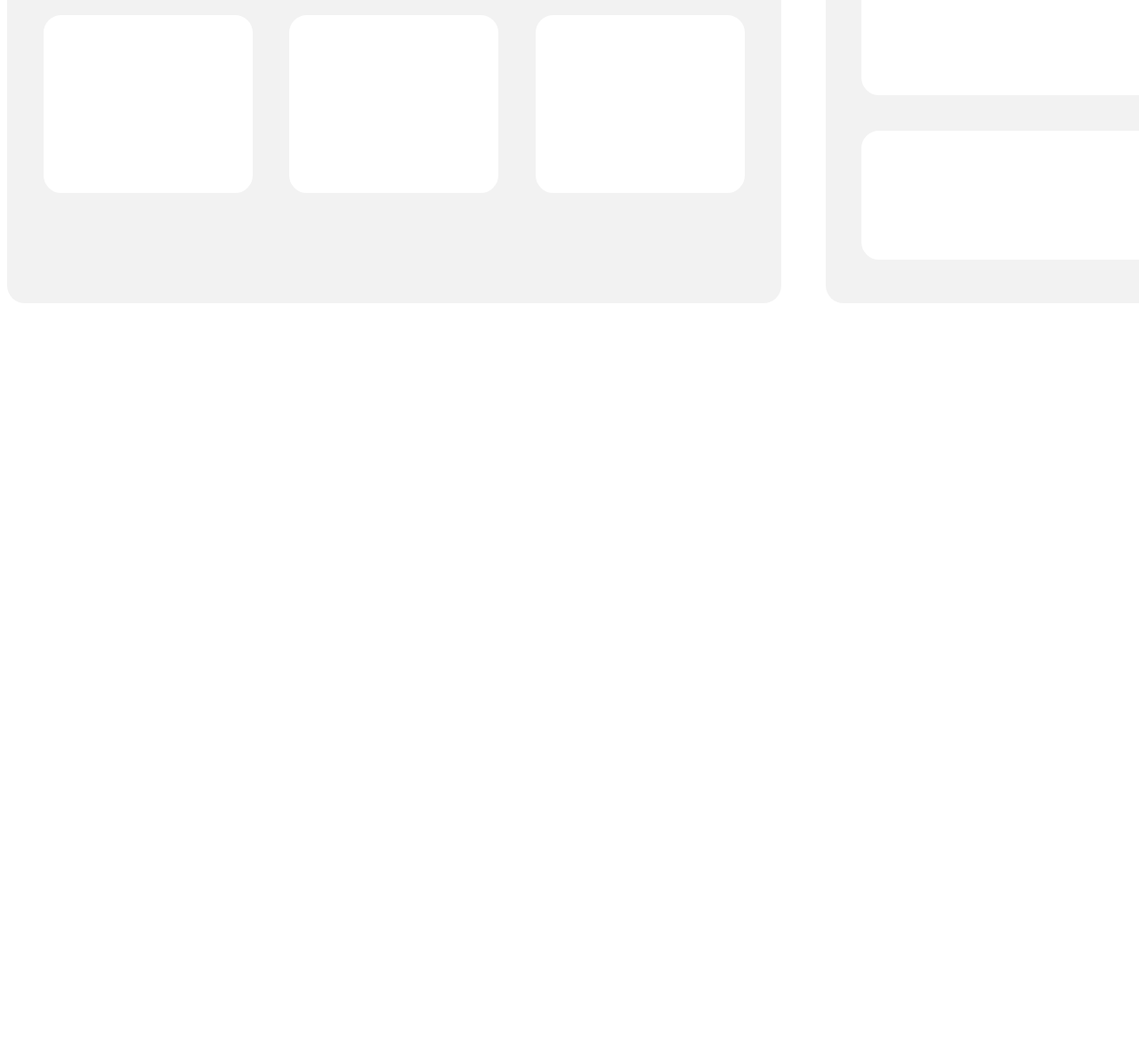
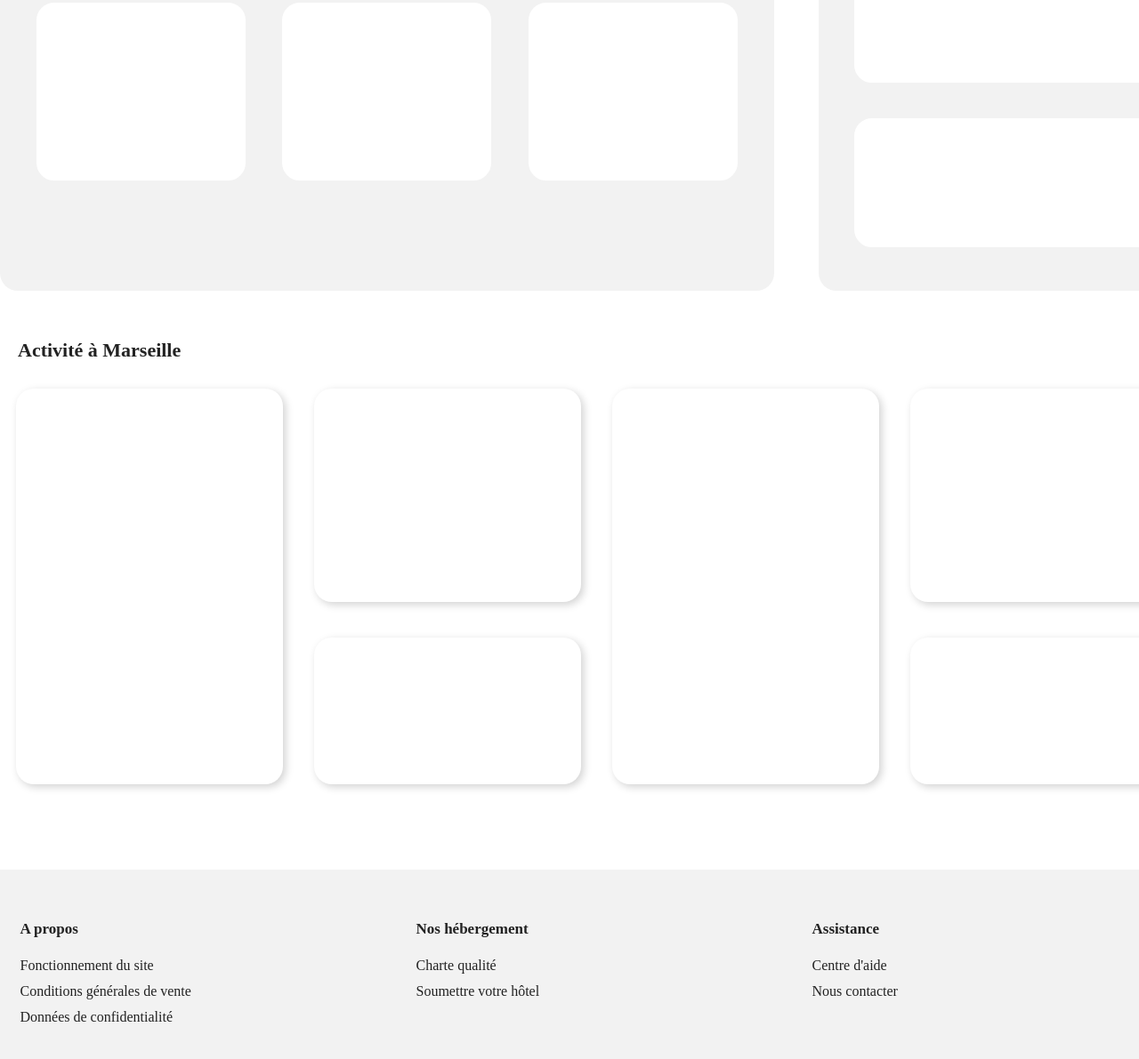
Before and after one commit to louis2tch/LouisTchamda_2_29092021, a plain HTML site: page index.html in a window 1280 px wide. Shown: the part 387-1578 px from the top of the page at 89% size. Before the commit the page ends 826 px from the top, so only its background shows below. Drawn offline with Linux system fonts and the light colour scheme.

Commit message:
insertion de la section Activite et footer

```diff
--- a/css/styles.css
+++ b/css/styles.css
@@ -3,7 +3,7 @@
 
 * {
   font-family: Raleway;
-  font-size: 12px;
+  font-size: 16px;
   color: #222;
   /*text-align: center;*/
 }
@@ -12,17 +12,21 @@
 	margin: 0 auto;
 	/*border:1px solid #ccc;*/
 }
-#header {
+/*header {
+
+}
+*/
+
+#s_hebergement {
 	/**/
 }
 
 #s_hebergement {
 	/**/
 }
+/*footer {
 
-#footer {
-	/**/
-}
+}*/
 
 .r-title {
 	/*Center Location Left*/
@@ -32,8 +36,12 @@
 }
 .r-stitle {
 	/*Center Location Left*/
-	font-size: 12px;
-	font-weight: bold;
+	font-size: 17px;
+	font-weight: 800;
+}
+
+.p-footer {
+	line-height: 180%;
 }
 .local-side {
 	box-sizing: border-box;
@@ -85,6 +93,55 @@
 	margin: 0 auto 40px;
 }
 
+.container-activity {
+	display: flex;
+	flex-direction: row;
+  	justify-content: space-around;
+}
+
+.item-activity {
+	background: #fff;
+  	width: 300px;
+  	height: 445px;
+   /*margin: 0 auto 40px;*/
+}
+.item-activity-inside {
+	box-sizing: border-box; /*Fixe la largeur exacte*/
+	border-radius: 20px;
+  	box-shadow: 3px 3px 10px #d2d2d2; width:300px;
+}
+.item-activity-full {
+  	height: 445px;
+}
+.item-activity-up {
+  	height: 240px;
+	margin-bottom: 40px;
+}
+.item-activity-down {
+  	height: 165px;
+}
+
+.container-footer {
+	display: flex;
+	flex-direction: row;
+  	justify-content: center;
+}
+
+.item-footer {
+	box-sizing: border-box; /*Fixe la largeur exacte*/
+  	width: 445px;
+  	height: 210px;
+	padding:40px 20px;
+   /*margin: 0 auto 40px;*/
+}
+
+footer{
+	margin-top:60px;
+	background:#f2f2f2;
+}
+body{
+	margin:0;
+}
 /*.container div:nth-child(1), div:nth-child(6) {
   background-color: #00BFB8;
 }
--- a/index.html
+++ b/index.html
@@ -10,10 +10,10 @@
 
    </head>
 <body>
- <div class="site-content">
+
    <!-- Header -->
    <header>
-
+	<div class="site-content">
         <!-- Logo -->
         <div>
         </div>
@@ -32,12 +32,12 @@
         <!-- Info -->
         <div>
         </div>
-
+ 	</div>
    </header>
 
    <!-- Section 1 Hebergement-->
    <section id="s_hebergement" >
-
+	<div class="site-content">
     <!-- Center Location Left -->
 	<div class="local-left local-side ">
         <!-- City - Title Hotel -->
@@ -82,49 +82,94 @@
             </div>
         </div>
     </div>
-
+ 	</div>
    </section>
 
 <div style="clear:both"></div>
 
    <!-- Section 2 Activity -->
    <section id="s_activite">
-
+	<div class="site-content">
 	<!-- Actity Title -->
-	<div>
+	<div class="r-title">
+    Activité à Marseille
     </div>
 
     <!-- Activity content-->
-	<div>
+	<div class="container-activity">
         <!-- Activity 1 -->
-        <div>
+        <div class="item-activity item-activity-inside item-activity-full">
+
+
         </div>
          <!-- Activity 2 -->
-        <div>
+        <div class="item-activity">
+            <table class="item-activity-inside item-activity-up">
+            	<tr>
+                    <td >
+                    </td>
+                </tr>
+            </table>
+            <table class="item-activity-inside item-activity-down">
+            	<tr>
+                    <td >
+                    </td>
+                </tr>
+            </table>
         </div>
          <!-- Activity 3 -->
-        <div>
+        <div  class="item-activity item-activity-inside item-activity-full">
         </div>
          <!-- Activity 4 -->
-        <div>
+        <div class="item-activity">
+            <table class="item-activity-inside item-activity-up">
+            	<tr>
+                    <td >
+                    </td>
+                </tr>
+            </table>
+            <table class="item-activity-inside item-activity-down">
+            	<tr>
+                    <td >
+                    </td>
+                </tr>
+            </table>
         </div>
     </div>
-
+	</div>
    </section>
-
 
    <footer>
 	<!-- bottom 1 -->
-	<div>
+    <div class="site-content">
+  	  <div class="container-footer">
+        <div class="item-footer">
+        	<p class="r-stitle">A propos</p>
+            <p class="p-footer">
+            	Fonctionnement du site<br>
+                Conditions générales de vente<br>
+                Données de confidentialité
+            </p>
         </div>
         <!-- bottom 2 -->
-	<div>
+        <div class="item-footer">
+        	<p class="r-stitle">Nos hébergement</p>
+            <p class="p-footer">
+            	Charte qualité<br>
+                Soumettre votre hôtel
+            </p>
         </div>
         <!-- bottom 3 -->
-	<div>
+        <div class="item-footer">
+        	<p class="r-stitle">Assistance</p>
+            <p class="p-footer">
+            	Centre d'aide<br>
+				Nous contacter
+            </p>
+        </div>
+      </div>
 	</div>
    </footer>
- </div>
 </body>
 
 </html>
```
Lines whose indentation alone changed are shown as unchanged.
